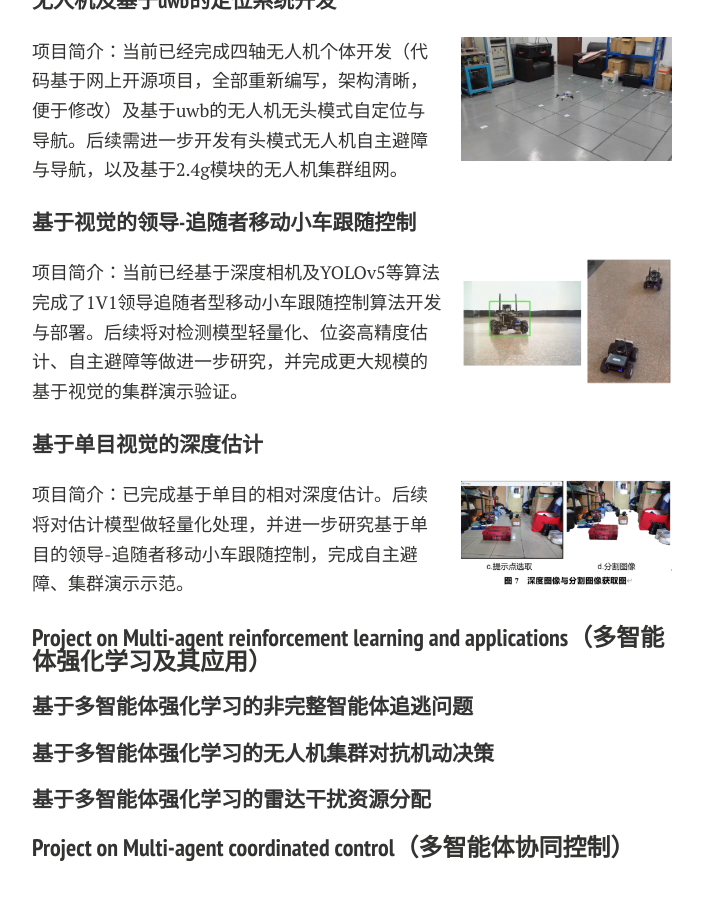
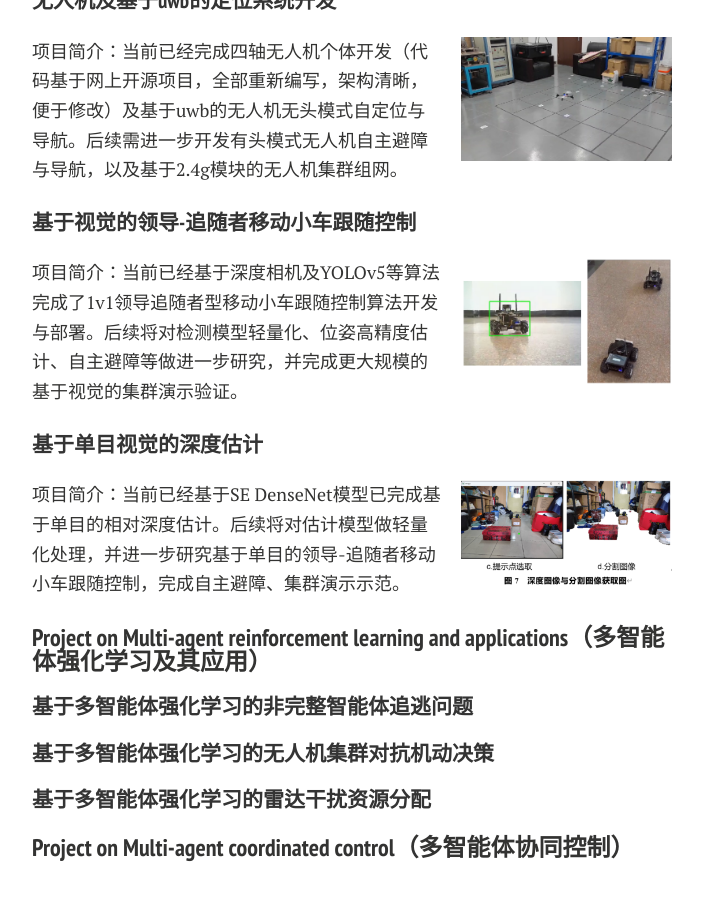
Before and after one commit to wennboo/wennboo.github.io, a Jekyll site: the page built from projects.md, in a window 1280 px wide and 900 px high, scrolled down 860 px. Shown: the whole window, without its empty margins (288-991 px from the left). Built offline with Jekyll 4.4.1, drawn with Linux system fonts in a browser that asks for light colours; nearby versions of some CDN libraries; comment, search, counter and statistics services are not loaded; a style sheet for code colours, icons or effects is not loaded.

Commit message:
Update projects.md

```diff
--- a/projects.md
+++ b/projects.md
@@ -31,13 +31,13 @@ title: Projects
 
 ##### [基于视觉的领导-追随者移动小车跟随控制](https://github.com/wennboo/YOLOv5-based-Vehicle-Detection-and-Formation-Tracking)
 <img src="{{ site.url }}/images/tracking0.png" class="floatpic" width="240" height="320">
-项目简介：当前已经基于深度相机及YOLOv5等算法完成了1V1领导追随者型移动小车跟随控制算法开发与部署。后续将对检测模型轻量化、位姿高精度估计、自主避障等做进一步研究，并完成更大规模的基于视觉的集群演示验证。
+项目简介：当前已经基于深度相机及YOLOv5等算法完成了1v1领导追随者型移动小车跟随控制算法开发与部署。后续将对检测模型轻量化、位姿高精度估计、自主避障等做进一步研究，并完成更大规模的基于视觉的集群演示验证。
 
 
 
 ##### [基于单目视觉的深度估计](https://github.com/wennboo/Ground-Segmentation-based-Monocular-depth-estimation)
 <img src="{{ site.url }}/images/depth-est0.png" class="floatpic" width="240" height="320">
-项目简介：已完成基于单目的相对深度估计。后续将对估计模型做轻量化处理，并进一步研究基于单目的领导-追随者移动小车跟随控制，完成自主避障、集群演示示范。
+项目简介：当前已经基于SE DenseNet模型已完成基于单目的相对深度估计。后续将对估计模型做轻量化处理，并进一步研究基于单目的领导-追随者移动小车跟随控制，完成自主避障、集群演示示范。
 
 
 
```
